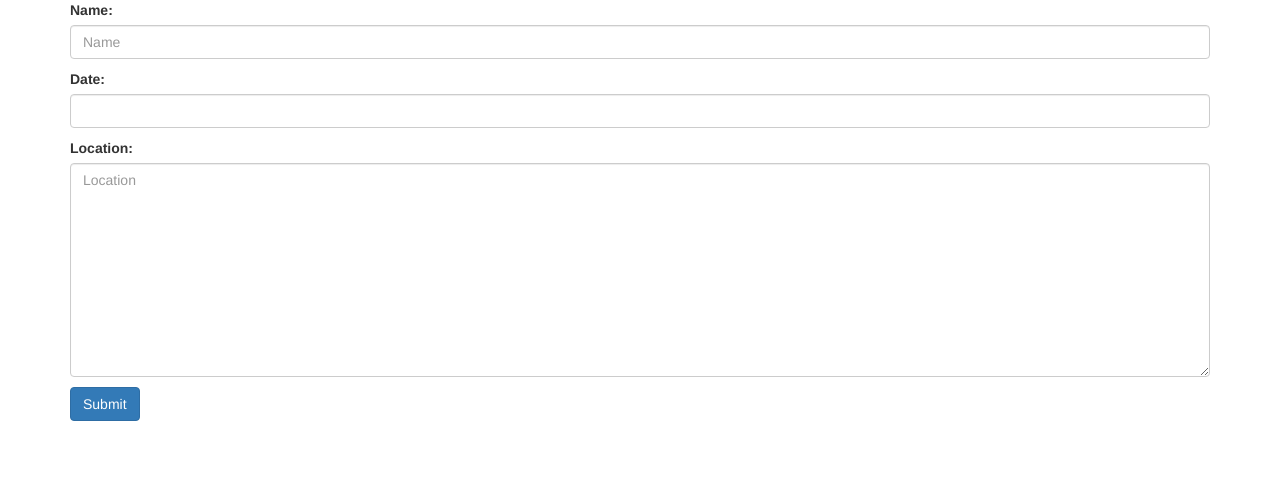
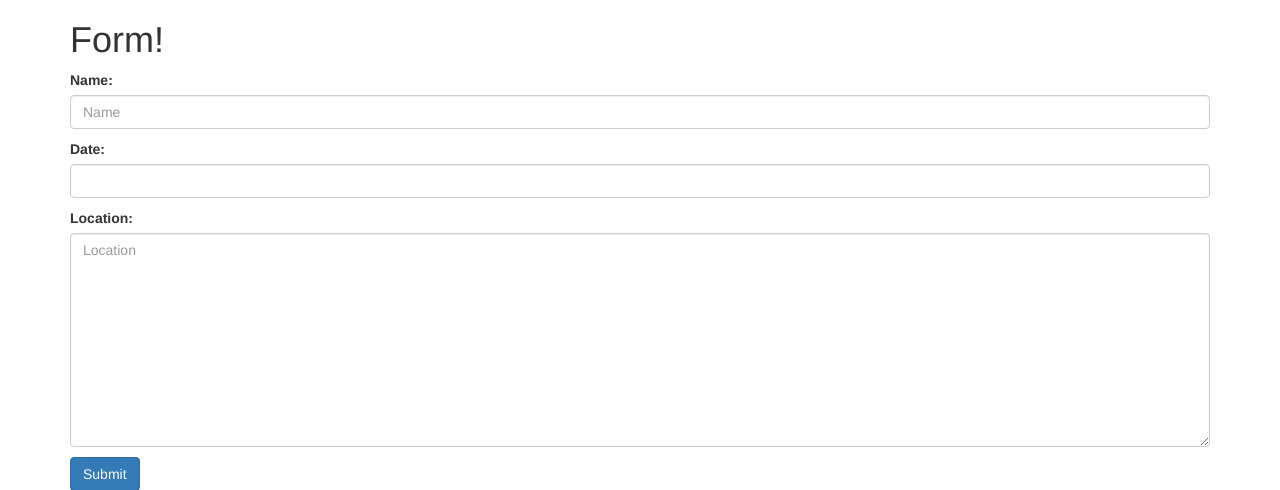
Before and after one commit to pfctdayelise/allseasons, a Django app: page /convert/ in a window 1280 px wide. Shown: the top 490 px of the page. Run offline with Django 3.2, Linux system fonts and the light colour scheme; parts of the project's set-up code (start-up, migrations or seed data) failed here and were passed over; some libraries are stand-ins or nearby versions.

Commit message:
Submit form, see result (date/loc)

```diff
--- a/allseasons/allseasons/templates/base.html
+++ b/allseasons/allseasons/templates/base.html
@@ -46,21 +46,6 @@
       {{content}}
       {% endblock content %}
 
-{# Display a form #}
-
-<form action="/url/to/submit/" method="post" class="form">
-    {% csrf_token %}
-<!--    {% bootstrap_form form %} -->
-    {{ form.media }}
-    {{ form.as_p }}
-
-    {% buttons %}
-        <button type="submit" class="btn btn-primary">
-            {% bootstrap_icon "star" %} Submit
-        </button>
-    {% endbuttons %}
-</form>
-
     </div> <!-- /container -->
 
 
--- /dev/null
+++ b/allseasons/allseasons/templates/newform.html
@@ -0,0 +1,28 @@
+{% extends "base.html" %}
+
+{% load bootstrap3 %}
+
+{% block title %}Form{% endblock %}
+
+{% block content %}
+
+
+<h1>Form!</h1>
+
+{# Display a form #}
+
+<form action="" method="post" class="form">
+    {% csrf_token %}
+<!--    {% bootstrap_form form %} -->
+    {{ form.media }}
+    {{ form.as_p }}
+
+    {% buttons %}
+        <button type="submit" class="btn btn-primary">
+            {% bootstrap_icon "star" %} Submit
+        </button>
+    {% endbuttons %}
+</form>
+
+
+{% endblock content %}
--- a/allseasons/convert/urls.py
+++ b/allseasons/convert/urls.py
@@ -4,4 +4,5 @@ from . import views
 
 urlpatterns = [
     url(r'^$', views.index, name='index'),
+    url(r'^result/(?P<pk>\d+)/$', views.result, name='result'),
 ]
--- a/allseasons/convert/views.py
+++ b/allseasons/convert/views.py
@@ -1,14 +1,20 @@
-from django.shortcuts import render
+from django.shortcuts import render, redirect, get_object_or_404
 from .forms import EventForm
+from .models import EventOfInterest
 
 
-def index_old(request):
-
-    return render(request, 'base.html', {'content': 'Hello, world',
-                                         'title': 'convert',
-    })
+def result(request, pk):
+    event = get_object_or_404(EventOfInterest, pk=pk)
+    return render(request, 'result.html', {'event': event})
 
 
 def index(request):
+    if request.method == 'POST':
+        form = EventForm(request.POST)
+        if form.is_valid():
+            event = form.save(commit=False)
+            event.save()
+            return redirect('result', pk=event.pk)
+
     form = EventForm()
-    return render(request, 'base.html', {'form': form})
+    return render(request, 'newform.html', {'form': form})
```
Also changed, not shown: allseasons/allseasons/templates/result.html (added, +23 -0 lines).
